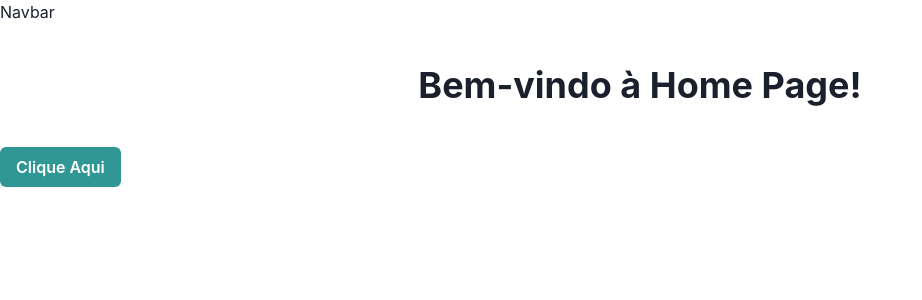
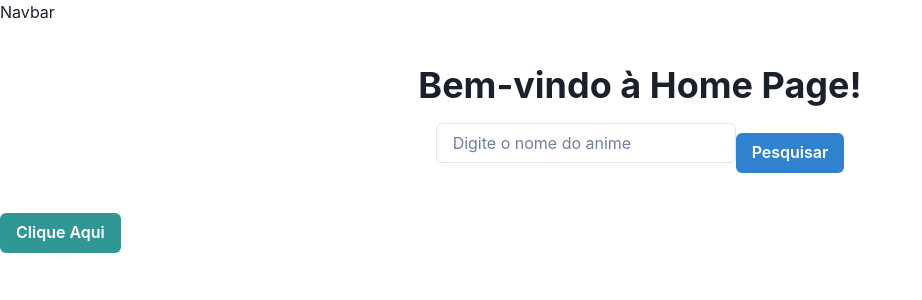
Before and after one commit to cauaauler/mixit, a React (Vite) app in the folder frontend/: page / in a window 1280 px wide. Shown: the top 300 px of the page, without its empty margins (0-922 px from the left). Built offline with nearby package versions, Linux system fonts and the light colour scheme.

Commit message:
idk how to call an API :)

```diff
--- a/frontend/package.json
+++ b/frontend/package.json
@@ -7,13 +7,16 @@
     "dev": "vite",
     "build": "vite build",
     "lint": "eslint .",
-    "preview": "vite preview"
+    "preview": "vite preview",
+    "start": "react-scripts start"
+
   },
   "dependencies": {
     "@chakra-ui/icons": "^2.1.1",
     "@chakra-ui/react": "^2.10.3",
     "@emotion/react": "^11.14.0",
     "@emotion/styled": "^11.14.0",
+    "axios": "^1.7.9",
     "framer-motion": "^11.15.0",
     "react": "^18.3.1",
     "react-dom": "^18.3.1",
--- a/frontend/src/pages/HomePage.jsx
+++ b/frontend/src/pages/HomePage.jsx
@@ -1,11 +1,111 @@
-import { Box, Heading } from "@chakra-ui/react";
+import { Box, Heading, Spinner, Alert, Input, Button } from "@chakra-ui/react";
+import { useEffect, useState } from "react";
+import axios from "axios";
 
-function HomePage() {
+function Loading() {
 	return (
 		<Box textAlign="center" py={10}>
-			<Heading>Bem-vindo à Home Page!</Heading>
+			<Spinner size="xl" />
 		</Box>
 	);
 }
 
-export default HomePage;
+function DataList({ data }) {
+	return (
+		<ul>
+			{data.map((item) => (
+				<li key={item.id}>{item.name}</li>
+			))}
+		</ul>
+	);
+}
+
+function App() {
+	const [data, setData] = useState([]);
+	const [loading, setLoading] = useState(false);
+	const [error, setError] = useState(null);
+	const [search, setSearch] = useState(""); // Nome a ser pesquisado
+
+	const fetchData = async (searchQuery) => {
+		setLoading(true);
+		setError(null);
+
+		const url = process.env.REACT_APP_API_URL || "https://graphql.anilist.co";
+		const query = `
+      query ($search: String) {
+        Media(type: ANIME, sort: POPULARITY_DESC, search: $search) {
+          id
+          title {
+            romaji
+            english
+            native
+          }
+        }
+      }
+    `;
+
+		try {
+			console.log("Buscando dados para:", searchQuery); // Log para depuração
+			const response = await axios.post(url, {
+				query,
+				variables: { search: searchQuery },
+			});
+			const fetchedData = response.data.data.Media.map((media) => ({
+				id: media.id,
+				name: media.title.romaji || media.title.english || media.title.native,
+			}));
+
+			// Limitar a 5 resultados
+			setData(fetchedData.slice(0, 5)); // Limita os resultados para no máximo 5
+		} catch (err) {
+			console.error("Erro ao buscar dados:", err);
+			setError("Não foi possível carregar os dados. Tente novamente mais tarde.");
+		} finally {
+			setLoading(false);
+		}
+	};
+
+	const handleSearch = () => {
+		if (search.trim()) {
+			fetchData(search);
+		} else {
+			setData([]);
+			setError(null);
+		}
+	};
+
+	return (
+		<div>
+			<Box textAlign="center" py={10}>
+				<Heading>Bem-vindo à Home Page!</Heading>
+				<Input placeholder="Digite o nome do anime" value={search} onChange={(e) => setSearch(e.target.value)} mt={4} width="300px" />
+				<Button onClick={handleSearch} colorScheme="blue" mt={4}>
+					Pesquisar
+				</Button>
+			</Box>
+
+			{loading && <Loading />}
+
+			{error && (
+				<Box textAlign="center" py={10}>
+					<Alert status="error">{error}</Alert>
+				</Box>
+			)}
+
+			{!loading && !error && data.length > 0 && (
+				<Box textAlign="center" py={10}>
+					<h1>Resultados da Pesquisa</h1>
+					<DataList data={data} />
+				</Box>
+			)}
+
+			{!loading && !error && data.length === 0 && search.trim() && (
+				<Box textAlign="center" py={10}>
+					<Alert status="info">Nenhum resultado encontrado.</Alert>
+				</Box>
+			)}
+		</div>
+	);
+}
+
+export default App;
```
Also changed, not shown: frontend/eslint.config.js (+10 -0 lines), 2 other files (tests, documents, lock files or other folders).
